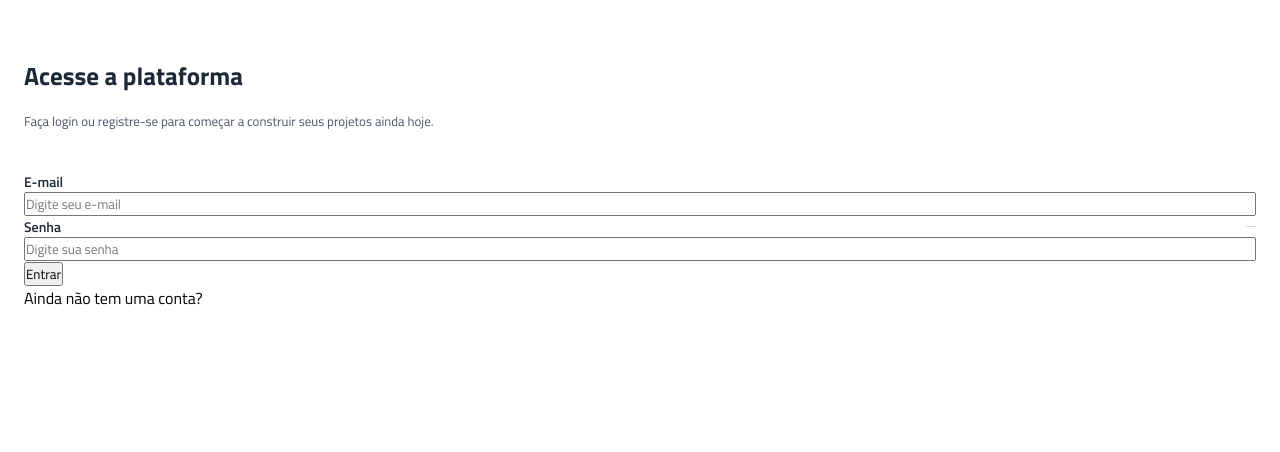
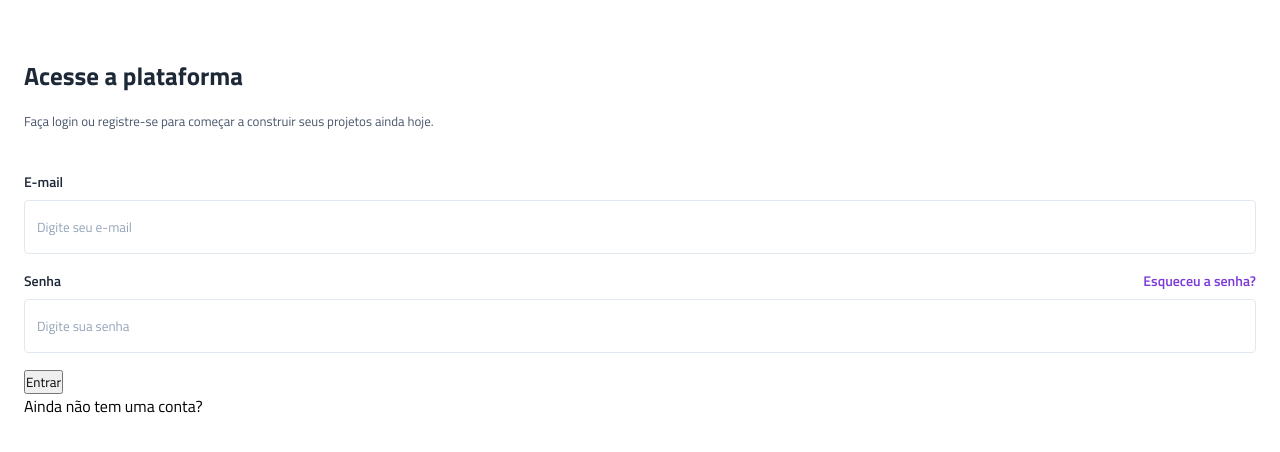
Before and after one commit to GioMeow/projeto-vertigo, a plain HTML site: page index.html in a window 1280 px wide. Shown: the part 136-588 px from the top of the page. Drawn offline with Linux system fonts and the light colour scheme.

Commit message:
estilização da input

```diff
--- a/style.css
+++ b/style.css
@@ -8,6 +8,8 @@
 :root {
     --gray-800: #1e2938;
     --gray-600: #475569;
+    --gray-400: #94a3b8;
+    --gray-200: #e2e8f0;
     --purple: #7c3ad7;
 }
 
@@ -45,6 +47,8 @@ main {
 .input-box {
     display: flex;
     flex-direction: column;
+    gap: 0.5rem;
+    margin-bottom: 1rem;
 }
 
 .input-box div {
@@ -59,10 +63,26 @@ main {
     font-weight: 600;
 }
 
+.login input {
+    padding: 1rem 0.75rem;
+    border: 1px solid var(--gray-200);
+    border-radius: 0.25rem;
+    color: var(--gray-800);
+}
+
+.login input::placeholder {
+    color: var(--gray-400);
+}
+
+.login input:hover,
+.login input:focus {
+    outline: 1px solid var(--purple);
+}
+
 .login a {
     color: var(--purple);
     text-decoration: none;
-    font-size: 0.075rem;
+    font-size: 0.875rem;
     font-weight: 600;
 }
 
```
